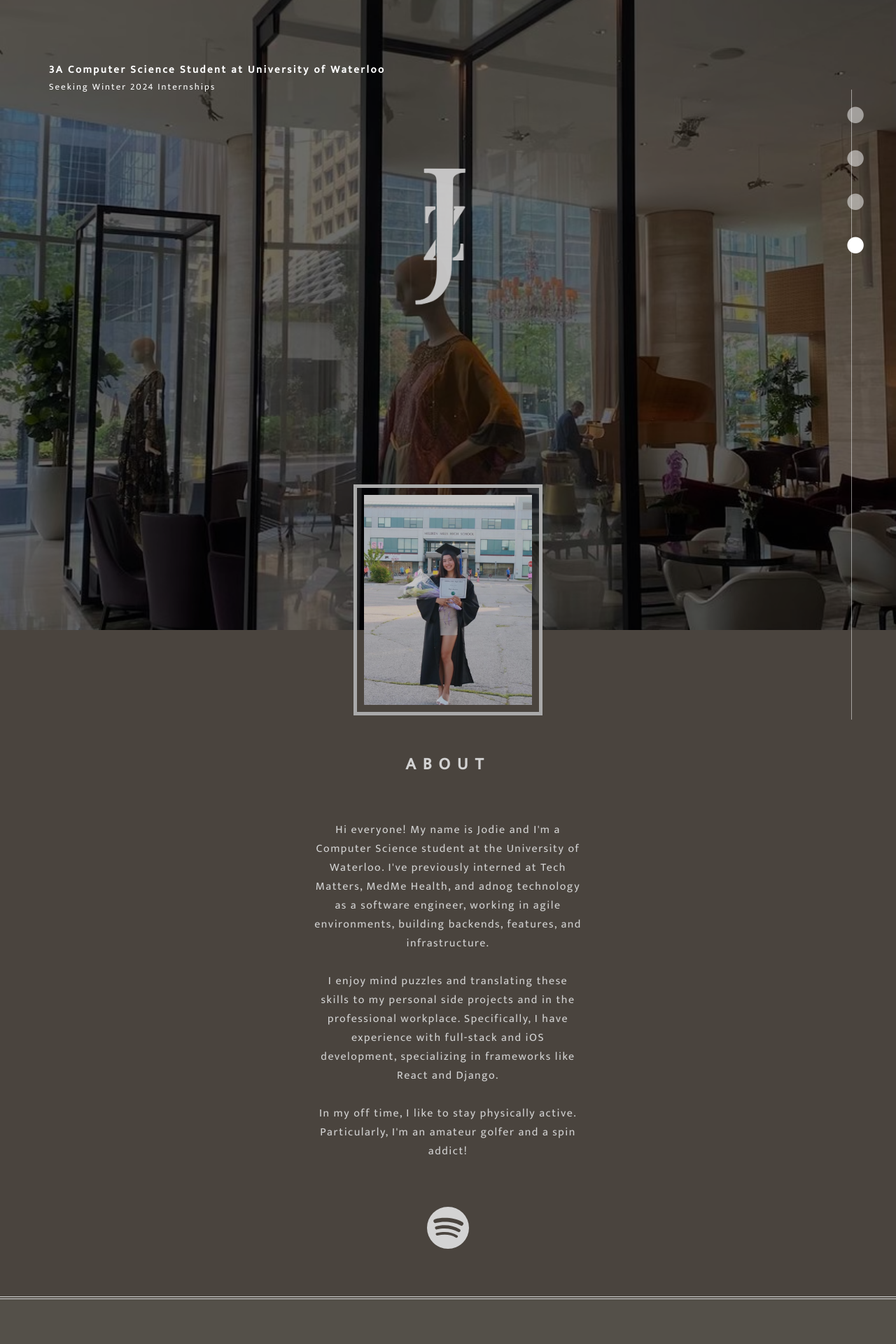
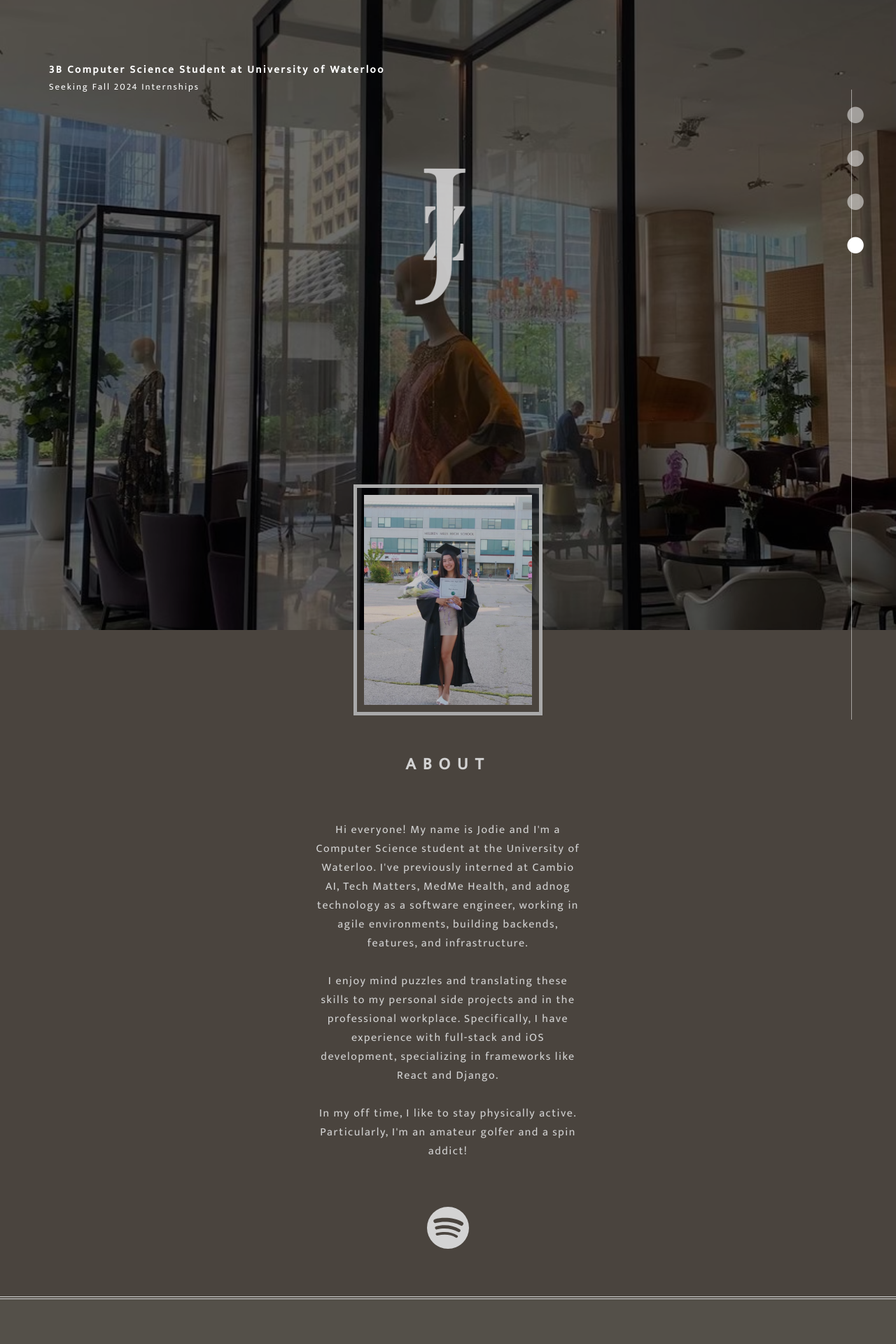
Before and after one commit to jodiezhuu/portfoliowebsiteV2, a React (Create React App) app: page / in a window 1280 px wide. Shown: the top 1920 px of the page at 70% size. Built offline with nearby package versions, Linux system fonts and the light colour scheme.

Commit message:
update bio

```diff
--- a/src/pages/About.js
+++ b/src/pages/About.js
@@ -12,7 +12,7 @@ export default function About() {
 			<h1 className = 'aboutTitle'>ABOUT</h1>
 				<p className = 'description'>
 					Hi everyone! My name is Jodie and I'm a Computer Science student at the
-					University of Waterloo. I've previously interned at Tech Matters, MedMe
+					University of Waterloo. I've previously interned at Cambio AI, Tech Matters, MedMe
 					Health, and adnog technology as a software engineer, working
 					in agile environments, building backends, features, and infrastructure.
 				<br />
--- a/src/pages/Home.js
+++ b/src/pages/Home.js
@@ -10,8 +10,8 @@ export default function Home() {
 		<section className = 'homeContainer' ref={homeRef} id='homeContainer'>
 			<body>
 				<img className = 'homeBackground' src={process.env.PUBLIC_URL + imgBackground}></img>
-				<h1 className = 'header'>3A Computer Science Student at University of Waterloo</h1>
-				<p className = 'subtitle'>Seeking Winter 2024 Internships</p>
+				<h1 className = 'header'>3B Computer Science Student at University of Waterloo</h1>
+				<p className = 'subtitle'>Seeking Fall 2024 Internships</p>
 				<div>
 					<img className = 'logo' src={process.env.PUBLIC_URL + logoBackground}></img>
 					<img className = 'aboutMePic' src={process.env.PUBLIC_URL + '/imgs/aboutme.png'}></img>
```
